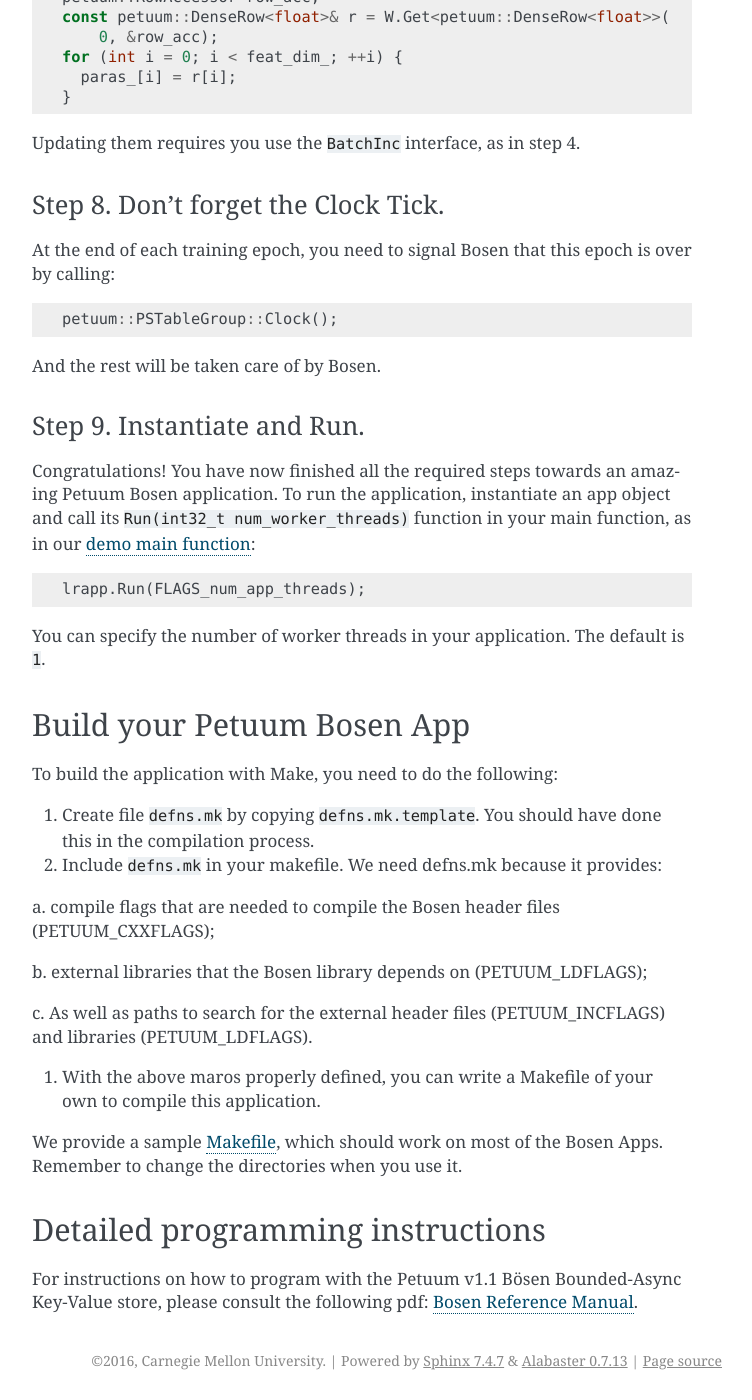
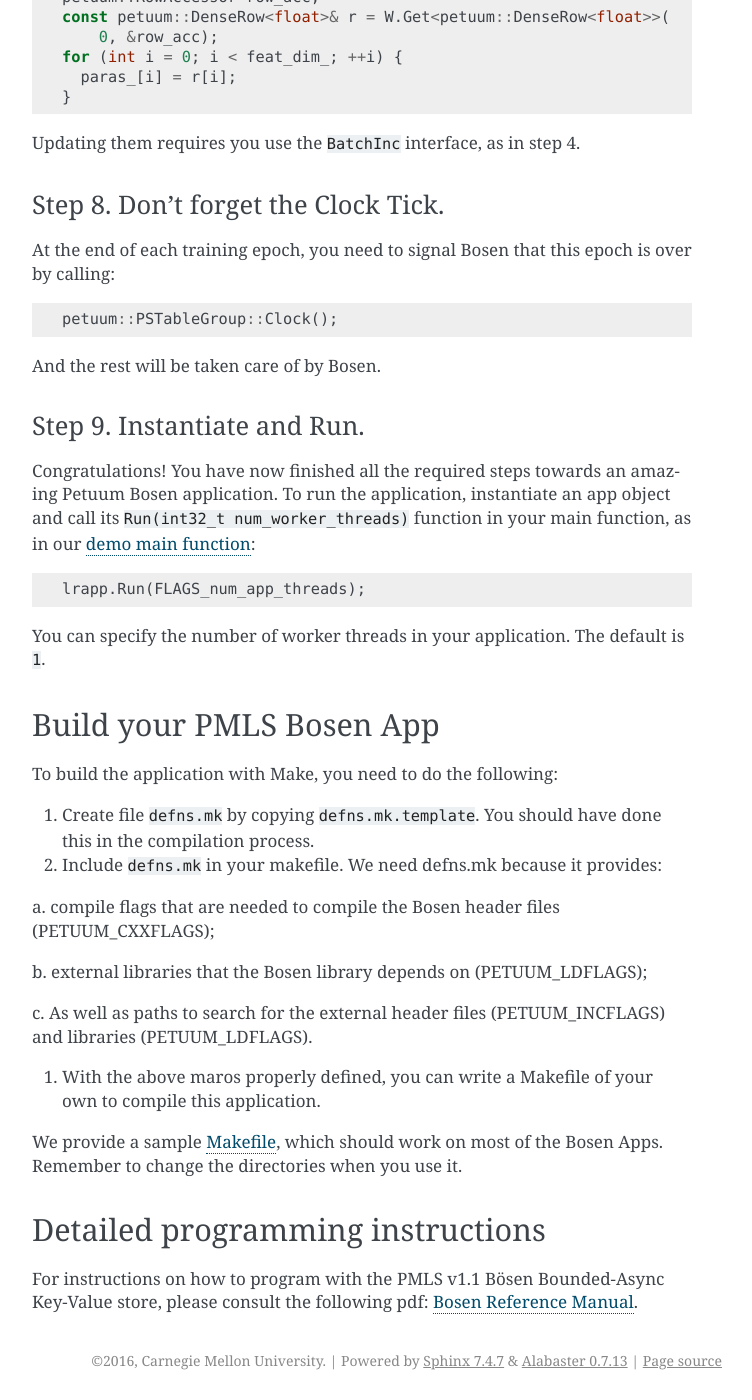
Before and after one commit to sailing-pmls/pmls.readthedocs.io, a Sphinx documentation site: the page built from docs/bosen-api.md, in a window 1280 px wide and 1400 px high, scrolled down 2976 px. Shown: the whole window, without its empty margins (388-1140 px from the left). Built offline with Sphinx 7.4.7, drawn with Linux system fonts in a browser that asks for light colours; some of the changed text lies outside the part shown.

Commit message:
Update bosen-api.md

````diff
--- a/docs/bosen-api.md
+++ b/docs/bosen-api.md
@@ -4,7 +4,7 @@
 
 Click [here](http://docs.petuum.com/projects/petuum-bosen/en/latest/) for Bosen API Documentations.
 
-## Write your first Petuum Bosen App
+## Write your first PMLS Bosen App
 After you have successfully completed the compilation process, you can follow this tutorial and start writing you first Bosen Application. The code fragments of this tutorial come from our [demo program](https://github.com/petuum/bosen/tree/master/app/app_demo). Our demo implements logistic regression and tests it on the [UCI Breast Cancer dataset](https://archive.ics.uci.edu/ml/datasets/Breast+Cancer+Wisconsin+%28Diagnostic%29). Enter the [app directory](https://github.com/petuum/bosen/tree/master/app/app_demo) and run the launching script with
 
 ```python
@@ -150,7 +150,7 @@ lrapp.Run(FLAGS_num_app_threads);
 
 You can specify the number of worker threads in your application. The default is ```1```.
 
-## Build your Petuum Bosen App
+## Build your PMLS Bosen App
 
 To build the application with Make, you need to do the following:
 
@@ -170,4 +170,4 @@ We provide a sample [Makefile](https://github.com/petuum/bosen/blob/master/app/a
 
 ## Detailed programming instructions
 
-For instructions on how to program with the Petuum v1.1 Bösen Bounded-Async Key-Value store, please consult the following pdf: [Bosen Reference Manual](_downloads/bosen_refman.pdf).
+For instructions on how to program with the PMLS v1.1 Bösen Bounded-Async Key-Value store, please consult the following pdf: [Bosen Reference Manual](_downloads/bosen_refman.pdf).
````
